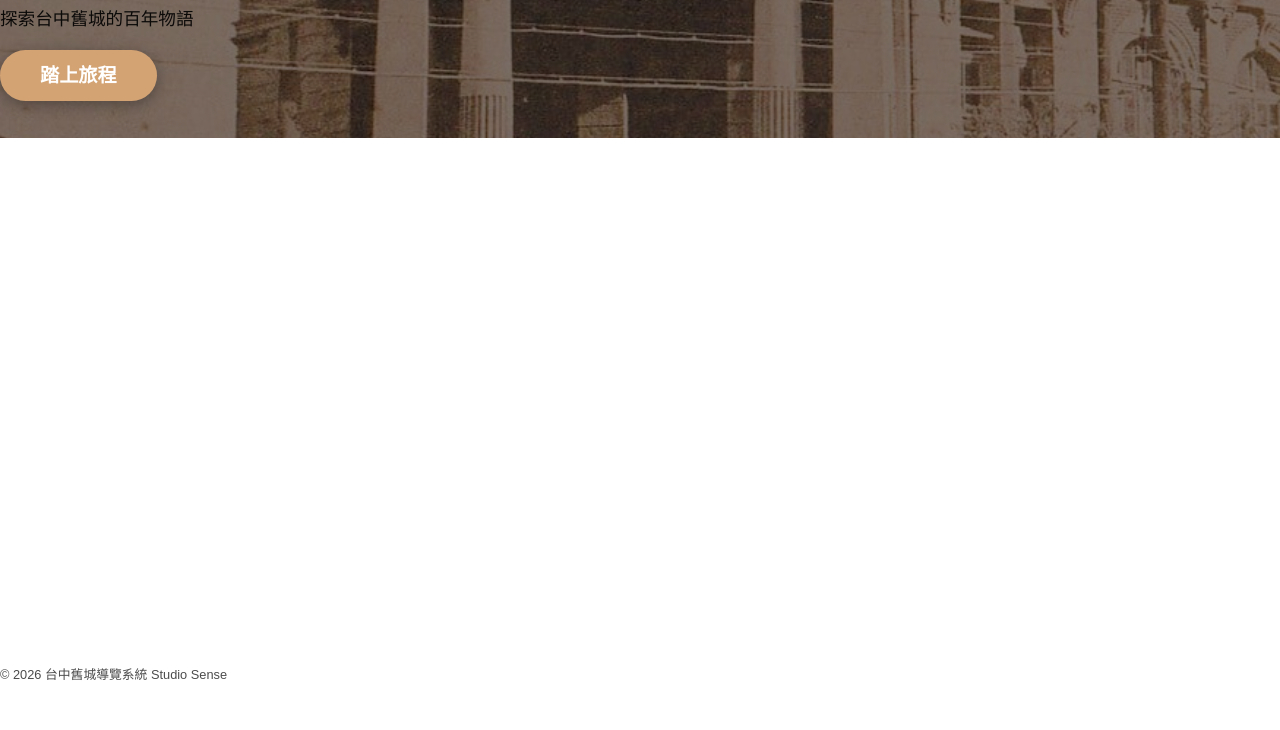
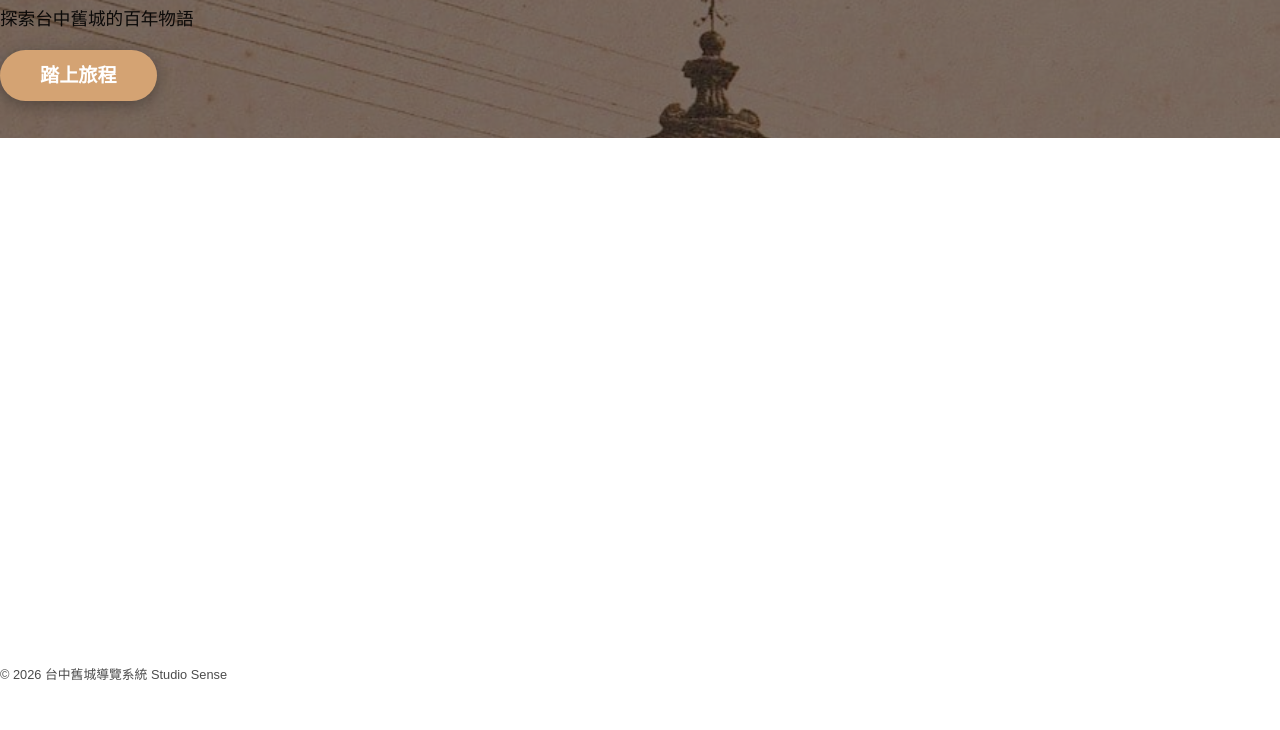
Before and after one commit to studiosense/taichung-walk, a plain HTML site: page index.html in a window 1280 px wide. Shown: the part 97-827 px from the top of the page. Drawn offline with Linux system fonts and the light colour scheme.

Commit message:
0305 1522

```diff
--- a/index.html
+++ b/index.html
@@ -12,7 +12,7 @@
            background: linear-gradient(rgba(0,0,0,0.5), rgba(0,0,0,0.5)),
                 url('bg-index.jpg');
            background-size: cover;
-           background-position: center;
+           background-position: align-items: center;
        }
         h1 { font-size: 2.5rem; margin-bottom: 10px; letter-spacing: 5px; }
         p { font-size: 1.1rem; margin-bottom: 30px; opacity: 0.9; }
```
